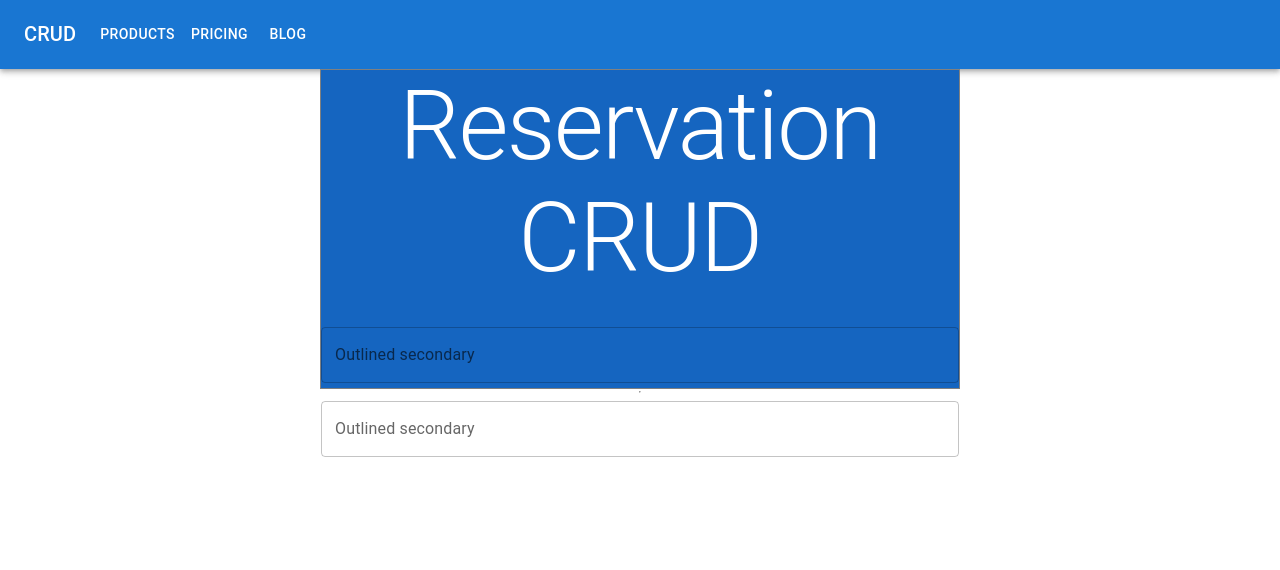
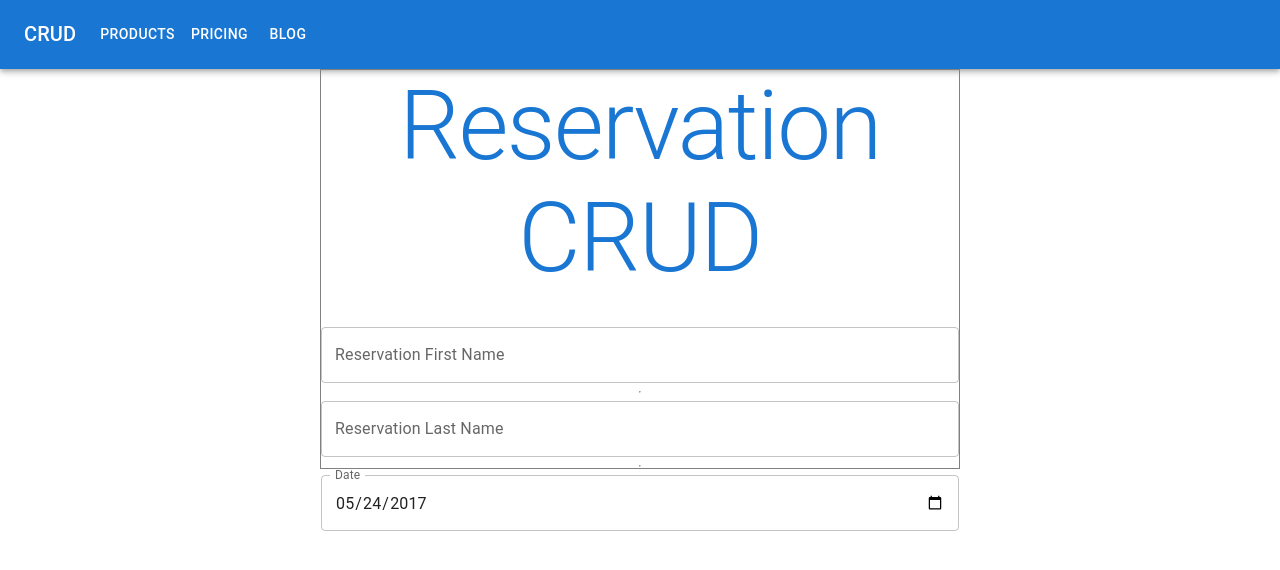
Before and after one commit to colemooney/crud2022, a React (Create React App) app: page / in a window 1280 px wide. Shown: the top 570 px of the page. Built offline with nearby package versions, Linux system fonts and the light colour scheme.

Commit message:
add date

```diff
--- a/package.json
+++ b/package.json
@@ -3,16 +3,19 @@
   "version": "0.1.0",
   "private": true,
   "dependencies": {
+    "@date-io/moment": "^2.13.1",
     "@emotion/react": "^11.7.1",
     "@emotion/styled": "^11.6.0",
     "@material-ui/icons": "^4.11.2",
     "@mui/icons-material": "^5.3.0",
+    "@mui/lab": "^5.0.0-alpha.66",
     "@mui/material": "^5.3.0",
     "@testing-library/jest-dom": "^5.16.1",
     "@testing-library/react": "^12.1.2",
     "@testing-library/user-event": "^13.5.0",
     "axios": "^0.25.0",
     "install": "^0.13.0",
+    "moment": "^2.29.1",
     "npm": "^8.3.1",
     "react": "^17.0.2",
     "react-dom": "^17.0.2",
--- a/src/App.js
+++ b/src/App.js
@@ -1,15 +1,20 @@
-
+import * as React from 'react';
 import CssBaseline from'@mui/material/CssBaseline';
 import Box from '@mui/material/Box';
 import Stack from '@mui/material/Stack';
 import ResponsiveAppBar from './Components/navbar';
 import TextField from '@mui/material/TextField';
 import Typography from '@mui/material/Typography';
+import DateTimePicker from '@mui/lab/DateTimePicker';
+
 import './App.css';
 
 
 
 function App() {
+
+
+
   return (
     <div className="App">
      <ResponsiveAppBar />
@@ -24,25 +29,36 @@ function App() {
      <Box
      sx={{
        width: "50vw",
-       height: "40vh",
+       height: "50vh",
        display: "flex",
        justifyContent: "center",
 
        border: "1px solid grey",
-       backgroundColor: 'primary.dark',
+
 
 
      }}
      >
        <Stack component="form">
 
-       <Typography variant="h1" color="white" component="div" gutterBottom>
+       <Typography variant="h1" color="primary" component="div" gutterBottom>
         Reservation CRUD
       </Typography>
 
-      <TextField label="Outlined secondary" color="secondary"  />
+      <TextField label="Reservation First Name"   />
       <hr />
-      <TextField label="Outlined secondary" color="secondary"  />
+      <TextField label="Reservation Last Name"   />
+      <hr />
+      <TextField
+        id="date"
+        label="Date"
+        type="date"
+        defaultValue="2017-05-24"
+
+        InputLabelProps={{
+          shrink: true,
+        }}
+      />
 
        </Stack>
 </Box>
```
Also changed, not shown: 1 other file (tests, documents, lock files or other folders).
